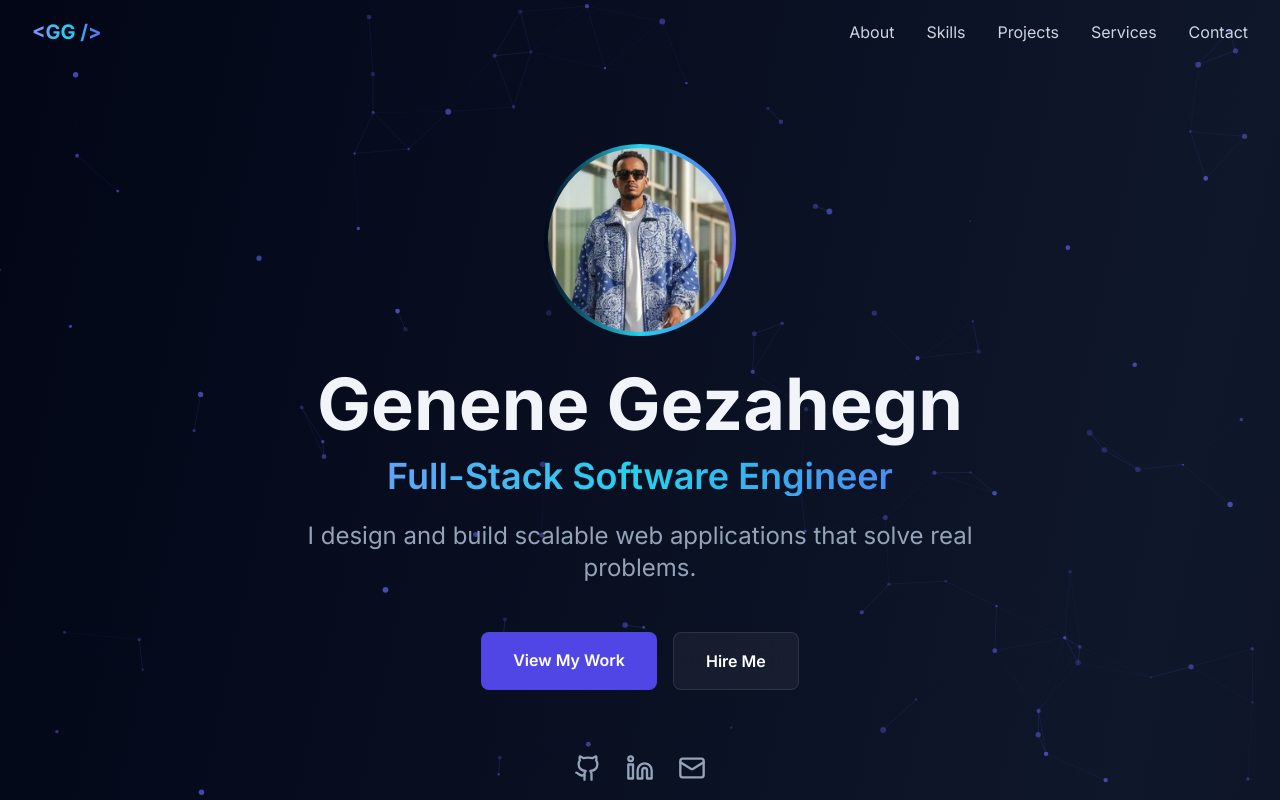
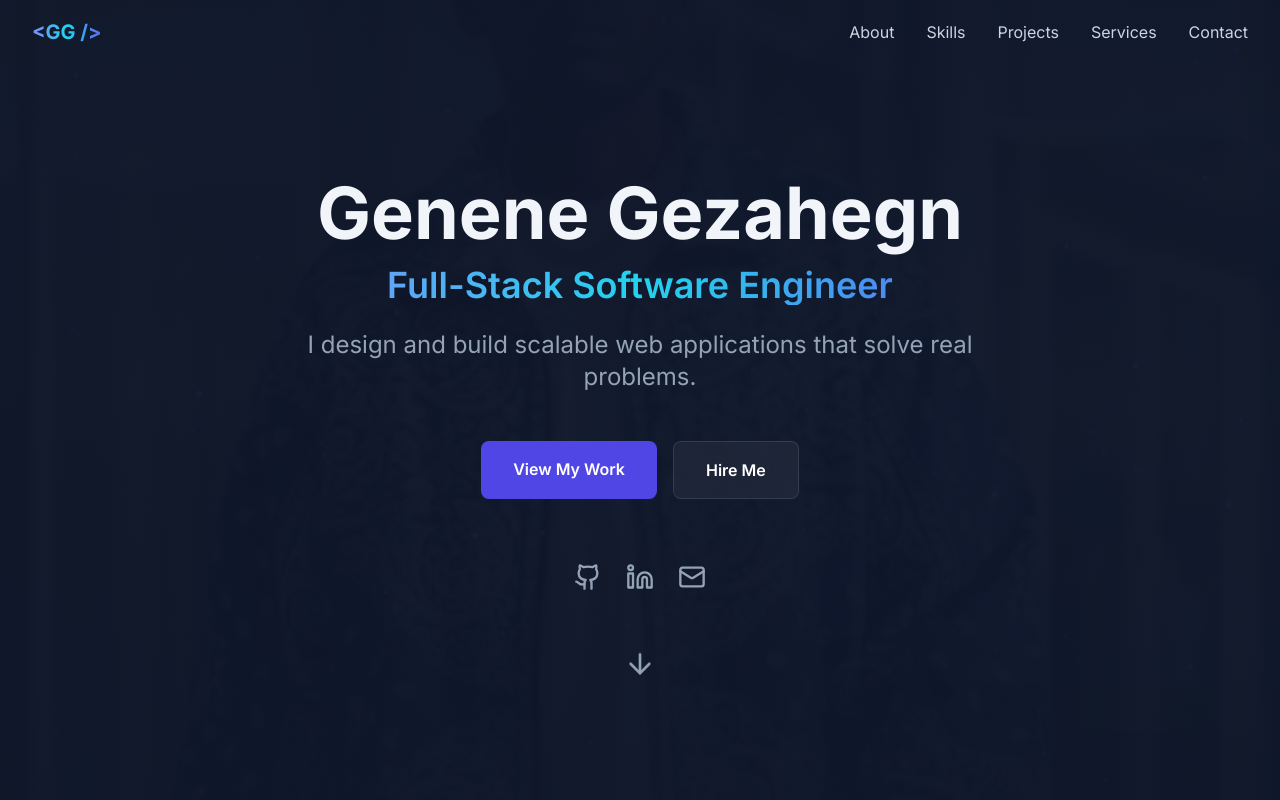
Before and after one commit to genene-gezahegn/My-portfolio, a React (Vite) app: page / in a window 1280 px wide. Shown: the top 800 px of the page. Built offline with nearby package versions, Linux system fonts and the light colour scheme.

Commit message:
Add profile photo as background in Hero section

```diff
--- a/src/components/Hero.jsx
+++ b/src/components/Hero.jsx
@@ -3,31 +3,23 @@ import { ArrowDown, Github, Linkedin, Mail } from 'lucide-react'
 
 const Hero = () => {
   return (
-    <section className="relative min-h-screen flex items-center justify-center pt-16">
-      <div className="max-w-7xl mx-auto px-4 sm:px-6 lg:px-8 py-20">
+    <section className="relative min-h-screen flex items-center justify-center pt-16 overflow-hidden">
+      {/* Background Photo with Overlay */}
+      <div className="absolute inset-0 z-0">
+        <div className="absolute inset-0 bg-gradient-to-b from-slate-900/95 via-slate-900/90 to-slate-900/95 z-10"></div>
+        <img
+          src="/profile.jpg"
+          alt="Genene Gezahegn"
+          className="w-full h-full object-cover opacity-30"
+        />
+      </div>
+
+      <div className="max-w-7xl mx-auto px-4 sm:px-6 lg:px-8 py-20 relative z-20">
         <div className="text-center">
-          {/* Profile Photo */}
-          <motion.div
-            initial={{ opacity: 0, scale: 0.5 }}
-            animate={{ opacity: 1, scale: 1 }}
-            transition={{ duration: 0.5 }}
-            className="mb-8"
-          >
-            <div className="relative w-48 h-48 mx-auto">
-              <div className="absolute inset-0 rounded-full bg-gradient-to-r from-primary-400 via-accent-400 to-primary-500 p-1">
-                <img
-                  src="/profile.jpg"
-                  alt="Genene Gezahegn"
-                  className="w-full h-full rounded-full object-cover"
-                />
-              </div>
-            </div>
-          </motion.div>
-
           <motion.div
             initial={{ opacity: 0, y: 20 }}
             animate={{ opacity: 1, y: 0 }}
-            transition={{ duration: 0.5, delay: 0.2 }}
+            transition={{ duration: 0.5 }}
           >
             <h1 className="text-5xl md:text-7xl font-bold mb-4">
               <span className="text-slate-100">Genene Gezahegn</span>
@@ -40,7 +32,7 @@ const Hero = () => {
           <motion.p
             initial={{ opacity: 0, y: 20 }}
             animate={{ opacity: 1, y: 0 }}
-            transition={{ duration: 0.5, delay: 0.4 }}
+            transition={{ duration: 0.5, delay: 0.2 }}
             className="text-xl md:text-2xl text-slate-400 mb-12 max-w-3xl mx-auto"
           >
             I design and build scalable web applications that solve real problems.
@@ -49,7 +41,7 @@ const Hero = () => {
           <motion.div
             initial={{ opacity: 0, y: 20 }}
             animate={{ opacity: 1, y: 0 }}
-            transition={{ duration: 0.5, delay: 0.6 }}
+            transition={{ duration: 0.5, delay: 0.4 }}
             className="flex flex-col sm:flex-row gap-4 justify-center mb-16"
           >
             <a
@@ -69,7 +61,7 @@ const Hero = () => {
           <motion.div
             initial={{ opacity: 0 }}
             animate={{ opacity: 1 }}
-            transition={{ duration: 0.5, delay: 0.8 }}
+            transition={{ duration: 0.5, delay: 0.6 }}
             className="flex justify-center gap-6 mb-16"
           >
             <a
@@ -99,7 +91,7 @@ const Hero = () => {
           <motion.div
             initial={{ opacity: 0 }}
             animate={{ opacity: 1 }}
-            transition={{ duration: 0.5, delay: 1.0 }}
+            transition={{ duration: 0.5, delay: 0.8 }}
             className="animate-bounce"
           >
             <a href="#about">
```
